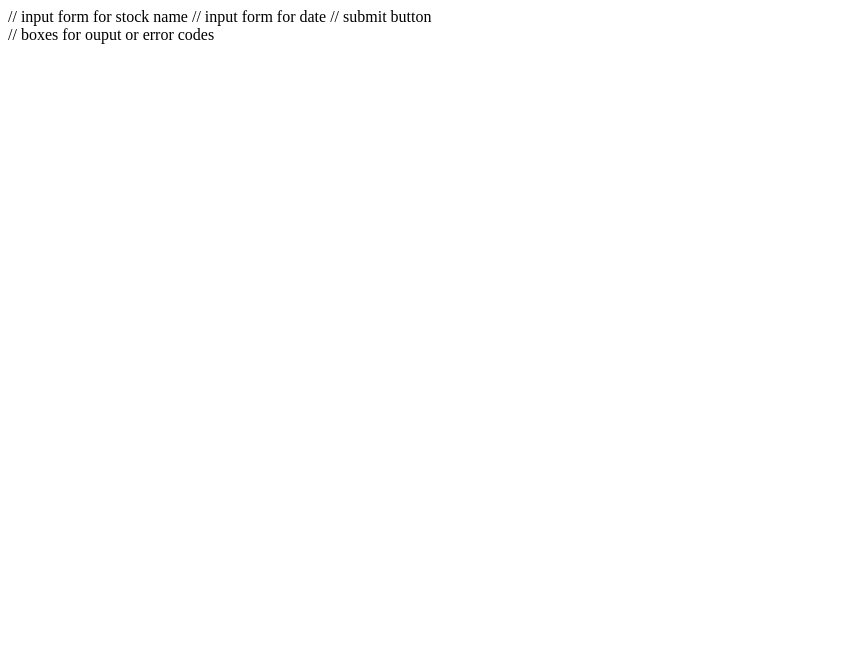
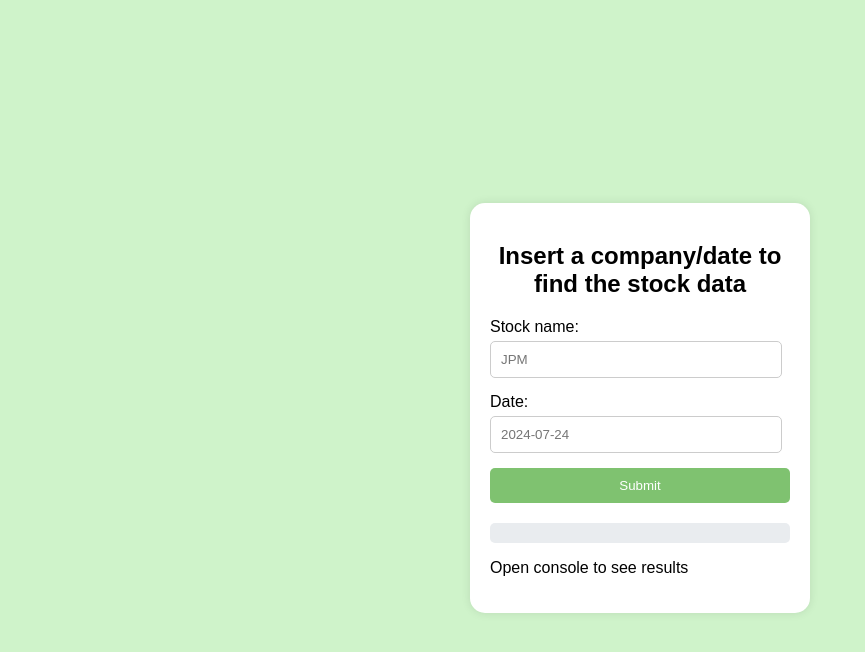
Before and after one commit to bellgreg/team-TeamName, a plain HTML site: page stockData.html in a window 1280 px wide. Shown: the whole page, without its empty margins (0-865 px from the left). Drawn offline with Linux system fonts and the light colour scheme; no server answers.

Commit message:
Added the api and styling for stockData

```diff
--- a/stockData.html
+++ b/stockData.html
@@ -7,35 +7,86 @@
 
 <div id="input">
 
-// input form for stock name
+<head>
+    <meta charset="UTF-8">
+    <meta name="viewport" content="width=device-width, initial-scale=1.0">
+    <title>Stocks check</title>
+    <style>
+        body {
+            font-family: Arial, sans-serif;
+            display: flex;
+            justify-content: center;
+            align-items: center;
+            height: 100vh;
+            background-color: #CFF3CA;
+        }
+        .form-container {
+            background-color: #fff;
+            padding: 20px;
+            border-radius: 15px;
+            box-shadow: 0 0 10px rgba(0, 0, 0, 0.1);
+            width: 300px;
+        }
+        .form-container h2 {
+            text-align: center;
+            margin-bottom: 20px;
+        }
+        .form-group {
+            margin-bottom: 15px;
+        }
+        .form-group label {
+            display: block;
+            margin-bottom: 5px;
+        }
+        .form-group input {
+            width: 90%;
+            padding: 10px;
+            border-radius: 5px;
+            border: 1px solid #ccc;
+        }
+        .form-group button {
+            width: 100%;
+            padding: 10px;
+            border-radius: 5px;
+            border: none;
+            background-color: #7fc270;
+            color: white;
+            cursor: pointer;
+        }
+        .form-group button:hover {
+            background-color: #0056b3;
+        }
+        .output {
+            margin-top: 20px;
+            padding: 10px;
+            border-radius: 5px;
+            background-color: #e9ecef;
+        }
+    </style>
+</head>
+<body>
+    <div class="form-container">
+        <h2>Insert a company/date to find the stock data</h2>
+        <div class="form-group">
+            <label for="input1">Stock name:</label>
+            <input type="text" id="input1" placeholder="JPM">
+        </div>
+        <div class="form-group">
+            <label for="input2">Date:</label>
+            <input type="text" id="input2" placeholder="2024-07-24">
+        </div>
+        <div class="form-group">
+            <button type="button" onclick="showOutput()">Submit</button>
+        </div>
+        <div class="output" id="output"></div>
+        <p>Open console to see results</p>
+    </div>
 
-// input form for date
-
-// submit button
-
-</div>
-<div id="output">
-
-
-// boxes for ouput or error codes
-
-</div>
 
 <script>
 
 
 // revieve stock name
-    const stock = 'JPM'
-
-// revieve stock data
-    const date = '2024-07-24'
-
-
-    const apiUrl = ('https://api.polygon.io/v1/open-close/'+ stock +'/' + date + '?adjusted=true&apiKey=jFjhd2M6O5l_lTflmBYXJL8NhfhHaeiF')
-
-
-
-    console.log(apiUrl)
 
 
 async function getData(apiUrl) {
@@ -46,15 +97,36 @@ async function getData(apiUrl) {
             throw new Error(`Response status: ${response.status}`);
         }
 
-        const data = await response.json();
-        console.log(data);
-        const output = data;
+        var data = await response.json();
+        return data
     } catch (error) {
         console.error(error.message);
     }
 }
 
-getData(apiUrl)
+
+async function showOutput() {
+    const stock = document.getElementById('input1').value;
+            const date = document.getElementById('input2').value;
+            const outputDiv = document.getElementById('output');
+
+
+    const apiUrl = ('https://api.polygon.io/v1/open-close/'+ stock +'/' + date + '?adjusted=true&apiKey=jFjhd2M6O5l_lTflmBYXJL8NhfhHaeiF')
+
+
+
+    console.log(apiUrl)
+
+
+    var product = getData(apiUrl)
+
+
+console.log(product)
+}
+var product = getData(apiUrl)
+
+
+console.log(product)
 
 // factor output to just the data then put on DOM
 
```
